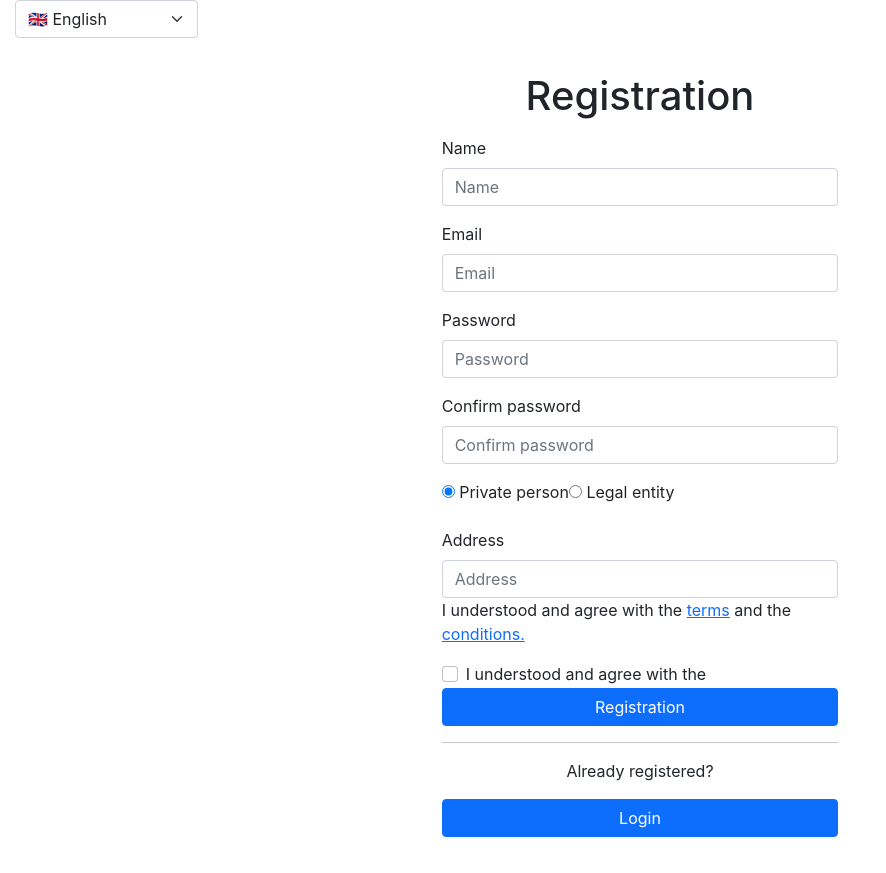
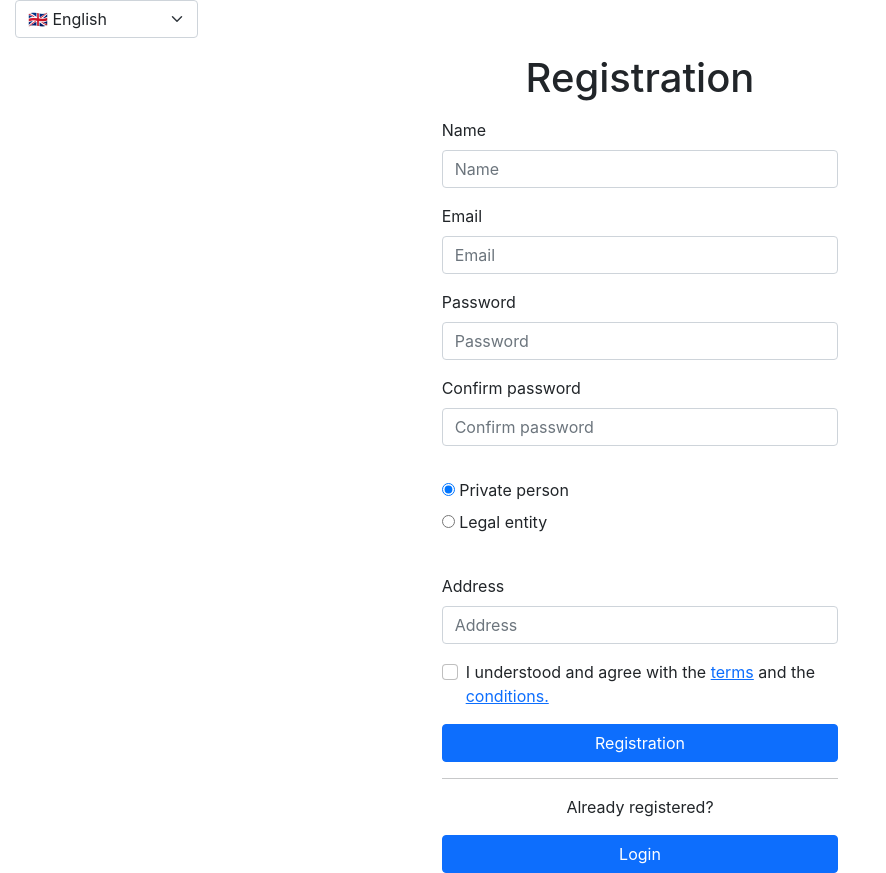
Before and after one commit to flowacademyhu/iota-vajdasag-brand, a React (Create React App) app in the folder frontend/: page /registration in a window 1280 px wide. Shown: the whole page, without its empty margins (0-886 px from the left). Built offline with nearby package versions, Linux system fonts and the light colour scheme; what axios-mock-adapter would draw is missing.

Commit message:
format radio button

```diff
--- a/frontend/src/pages/Registration.js
+++ b/frontend/src/pages/Registration.js
@@ -117,15 +117,19 @@ export default function Registration() {
                   type="password"
                 ></InputField>
               </div>
-              <div className="my-3">
+              <div className="my-3 form-check-inline">
+                <div>
                   <label>
                     <Field name="entity" type="radio" value="privatePerson" />{" "}
                     {t("registration.privatePerson")}
                   </label>
+                </div>
+                <div>
                   <label>
                     <Field name="entity" type="radio" value="legalPerson" />{" "}
                     {t("registration.legalPerson")}
                   </label>
+                </div>
               </div>
               <div className="my-3">
                 <Field name="taxNumber">
@@ -159,8 +163,18 @@ export default function Registration() {
                   type="text"
                 ></InputField>
               </div>
-              <div>
-                <p>
+              <div className="my-3 form-check">
+                <Field
+                  className={`form-check-input ${
+                    errors.acceptedTerms && touched.acceptedTerms
+                      ? "is-invalid"
+                      : ""
+                  }`}
+                  type="checkbox"
+                  name="acceptedTerms"
+                  id="acceptedTerms"
+                />
+                <label className="form-check-label" htmlFor="acceptedTerms">
                   {t("registration.agreement")}
                   <a
                     rel="noopener noreferrer"
@@ -177,22 +191,6 @@ export default function Registration() {
                   >
                     {t("registration.linkAszf")}
                   </a>
-                </p>
-              </div>
-              <div></div>
-              <div className="form-check">
-                <Field
-                  className={`form-check-input ${
-                    errors.acceptedTerms && touched.acceptedTerms
-                      ? "is-invalid"
-                      : ""
-                  }`}
-                  type="checkbox"
-                  name="acceptedTerms"
-                  id="acceptedTerms"
-                />
-                <label className="form-check-label" htmlFor="acceptedTerms">
-                  {t("registration.agreement")}
                 </label>
                 {errors.acceptedTerms && touched.acceptedTerms ? (
                   <div className="invalid-feedback">{errors.acceptedTerms}</div>
@@ -202,7 +200,6 @@ export default function Registration() {
                 <Button
                   className="btn btn-primary btn-block col-12"
                   type="submit"
-                  // onClick={() => setModalShow(true)}
                 >
                   {t("registration.buttontext")}
                 </Button>
```
Lines whose indentation alone changed are shown as unchanged.
